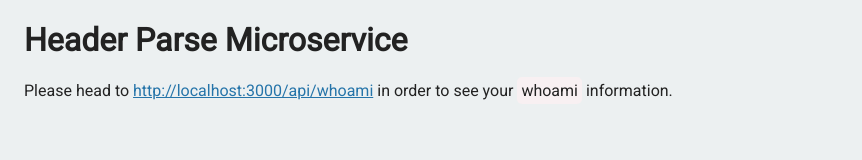
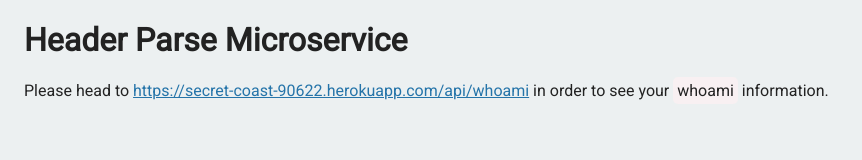
Before and after one commit to mackmmiller/header-parser-microservice, a website: page views/index.html in a window 1280 px wide. Shown: the whole page, without its empty margins (0-862 px from the left). Drawn offline with Linux system fonts and the light colour scheme.

Commit message:
fixed link

```diff
--- a/views/index.html
+++ b/views/index.html
@@ -11,7 +11,7 @@
    <body>
       <div class="container">
          <h1>Header Parse Microservice</h1>
-         <p>Please head to <a href="http://localhost:3000/api/whoami">http://localhost:3000/api/whoami</a> in order to see your <span>whoami</span> information.</p>
+         <p>Please head to <a href="https://secret-coast-90622.herokuapp.com/api/whoami">https://secret-coast-90622.herokuapp.com/api/whoami</a> in order to see your <span>whoami</span> information.</p>
       </div>
    </body>
 
```
